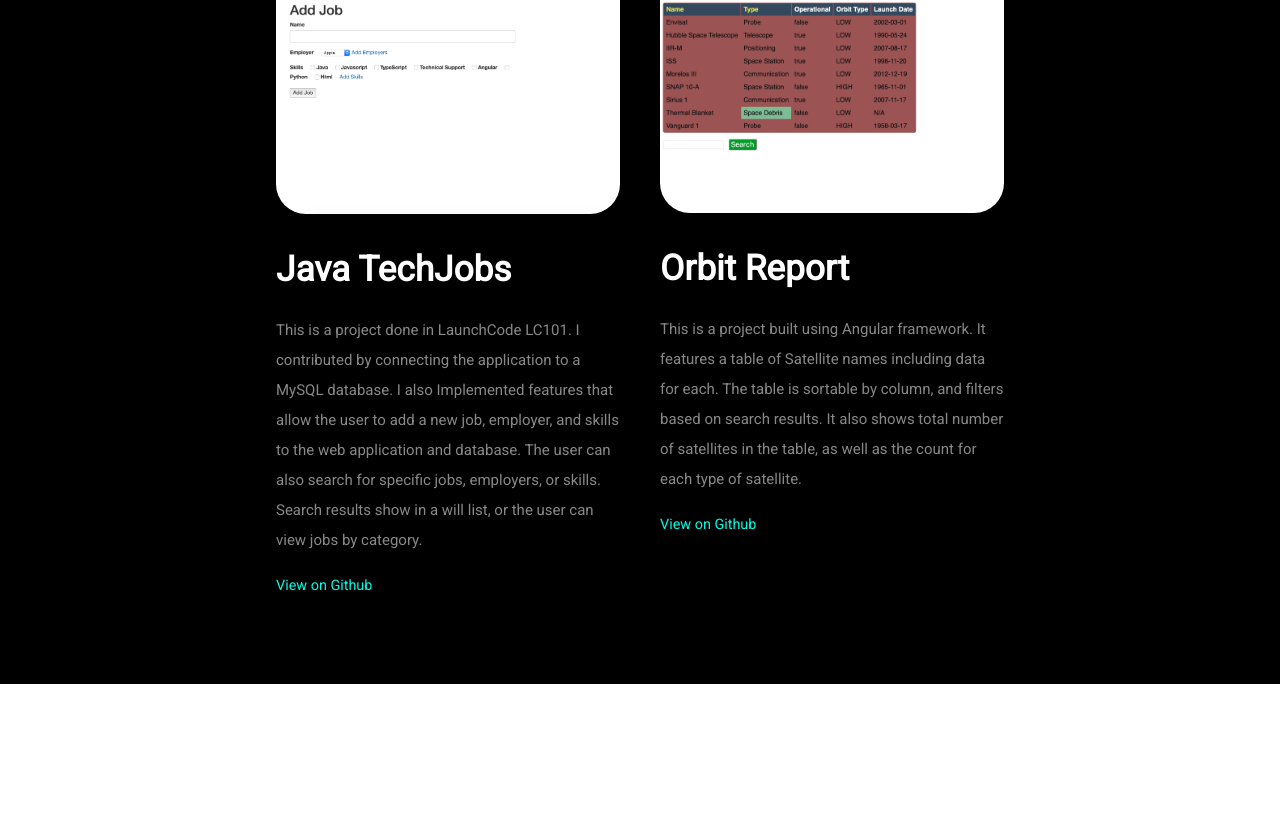
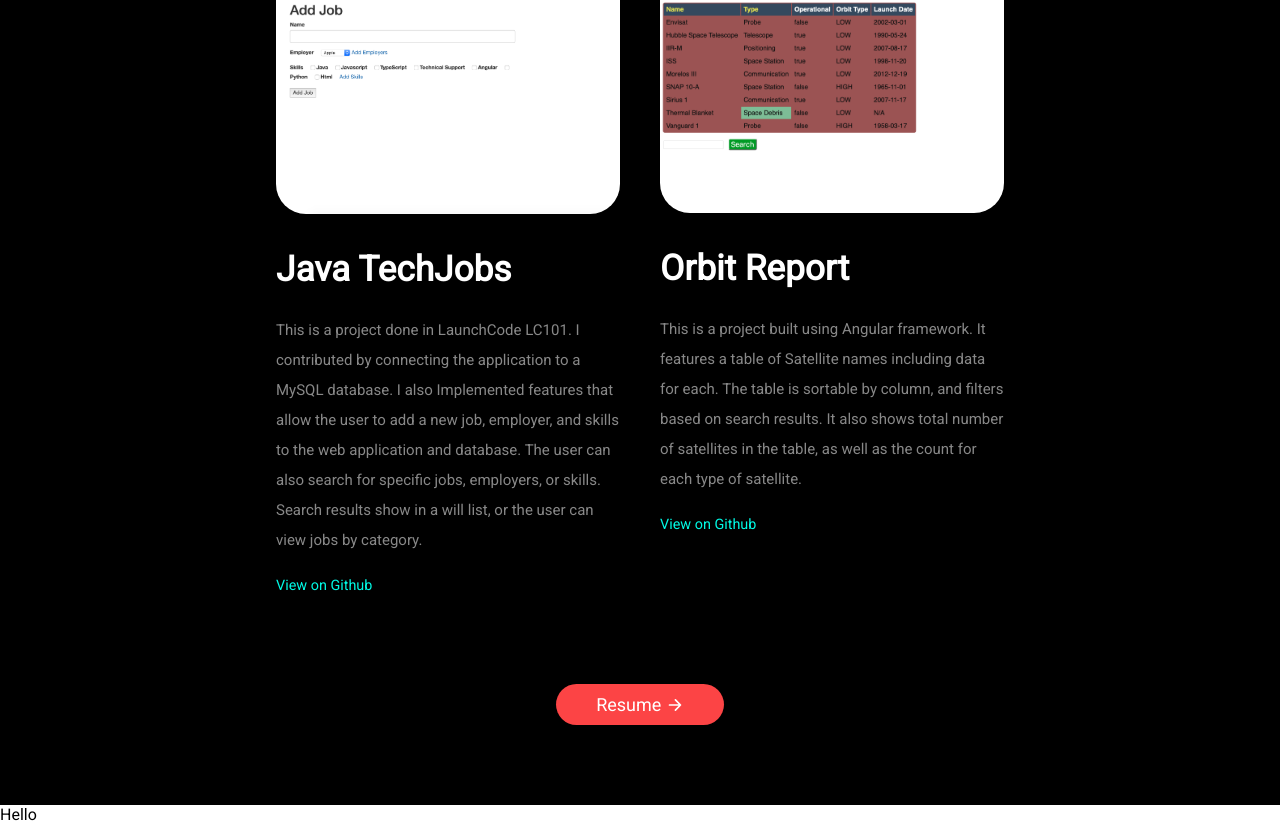
Before and after one commit to l2fc3s/portfolio, a React (Create React App) app: page / in a window 1280 px wide. Shown: the part 1613-2437 px from the top of the page. Before the commit the page ends 2297 px from the top, so only its background shows below. Built offline with nearby package versions, Linux system fonts and the light colour scheme.

Commit message:
added button and music section

```diff
--- /dev/null
+++ b/src/components/Button.css
@@ -0,0 +1,42 @@
+:root {
+  --light: #fc4445;
+}
+
+.btn {
+  padding: 8px 20px;
+  border-radius: 25px;
+  outline: none;
+  border: none;
+  cursor: pointer;
+  font-size: 15px;
+}
+
+.btn--light {
+  background-color: var(--light);
+  color: #fff;
+}
+
+.btn--dark {
+  background-color: #7a32ff;
+  color: #fff;
+}
+
+.btn--medium {
+  padding: 10px 40px;
+  font-size: 18px;
+}
+
+.btn--large {
+  padding: 12px 60px;
+  font-size: 20px;
+}
+
+.btn--light:hover {
+  transition: all 0.3s ease-in-out;
+  background: #f86969;
+}
+
+.btn--dark:hover {
+  transition: all 0.3s ease-in-out;
+  background: #a87ff3;
+}
--- /dev/null
+++ b/src/components/Button.js
@@ -0,0 +1,32 @@
+import React from "react";
+import { Link } from "react-router-dom";
+import "./Button.css";
+
+const STYLES = ["btn--light", "btn--dark"];
+const SIZES = ["btn", "btn--medium", "btn--large"];
+
+export const Button = ({
+  children,
+  type,
+  onClick,
+  buttonStyle,
+  buttonSize,
+}) => {
+  const checkButtonStyle = STYLES.includes(buttonStyle)
+    ? buttonStyle
+    : STYLES[0];
+
+  const checkButtonSize = SIZES.includes(buttonSize) ? buttonSize : SIZES[0];
+
+  return (
+    <Link>
+      <button
+        className={`btn ${checkButtonStyle} ${checkButtonSize}`}
+        onClick={onClick}
+        type={type}
+      >
+        {children}
+      </button>
+    </Link>
+  );
+};
--- a/src/components/Navbar.css
+++ b/src/components/Navbar.css
@@ -49,7 +49,7 @@
 }
 
 .nav-links:hover {
-  color: #ff6232;
+  color: #fc4445;
   transition: 300ms;
 }
 
--- a/src/components/Pages/About/About.css
+++ b/src/components/Pages/About/About.css
@@ -43,7 +43,7 @@
 }
 
 .welcome-arrow {
-  color: #ff6232;
+  color: #fc4445;
   font-size: 2.5rem;
 }
 
--- a/src/components/Pages/HomePage/Home.js
+++ b/src/components/Pages/HomePage/Home.js
@@ -1,12 +1,14 @@
 import React from "react";
 import About from "../About/About";
 import Projects from "../Projects/Projects";
+import Music from "../Music/Music";
 
 export default function Home() {
   return (
     <>
       <About />
       <Projects />
+      <Music />
     </>
   );
 }
--- /dev/null
+++ b/src/components/Pages/Music/Music.js
@@ -0,0 +1,8 @@
+import React from "react";
+import "./Music.css";
+
+const Music = () => {
+  return <div>Hello</div>;
+};
+
+export default Music;
--- a/src/components/Pages/Projects/Projects.css
+++ b/src/components/Pages/Projects/Projects.css
@@ -76,6 +76,18 @@
   color: #7a32ff;
 }
 
+.button-div {
+  display: flex;
+  justify-content: center;
+  padding: 0px 20px 80px 20px;
+}
+
+.icon {
+  vertical-align: bottom;
+  position: relative;
+  bottom: 1px;
+}
+
 /* --------------------------- Mobile section------------------------------- */
 
 /*  Need to work on mobile responsive */
--- a/src/components/Pages/Projects/Projects.js
+++ b/src/components/Pages/Projects/Projects.js
@@ -1,4 +1,6 @@
 import React from "react";
+import { Button } from "../../Button";
+import { IoArrowForward } from "react-icons/io5";
 
 import { ProjectData } from "./ProjectData";
 import "./Projects.css";
@@ -29,6 +31,11 @@
           );
         })}
       </div>
+      <div className="button-div">
+        <Button buttonSize="btn--medium">
+          Resume {<IoArrowForward className="icon" />}
+        </Button>
+      </div>
     </div>
   );
 }
```
Also changed, not shown: src/components/Pages/Music/Music.css (added).
